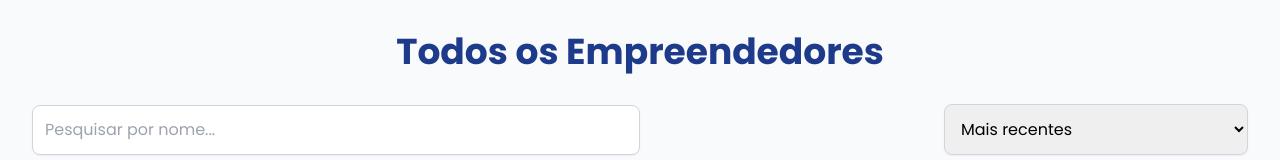
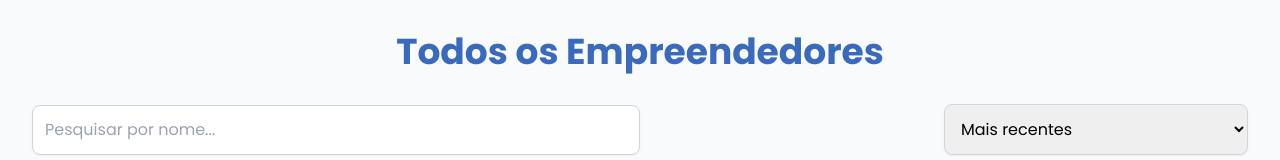
Before and after one commit to trampolim2024/trampolim_client-react, a React (Vite) app: page /all-enterprisings in a window 1280 px wide. Shown: the top 160 px of the page. Built offline with nearby package versions, Linux system fonts and the light colour scheme; no server answers.

Commit message:
feat: new colors

```diff
--- a/src/pages/AllAppraisers.jsx
+++ b/src/pages/AllAppraisers.jsx
@@ -53,7 +53,7 @@
     <main className="min-h-screen bg-gray-50 p-8">
       <div className="max-w-7xl mx-auto">
         {/* Título */}
-        <h1 className="text-4xl font-bold text-blue-900 mb-8 text-center">
+        <h1 className="text-4xl font-bold text-blue mb-8 text-center">
           Todos os Avaliadores
         </h1>
 
--- a/src/pages/AllEnterprisings.jsx
+++ b/src/pages/AllEnterprisings.jsx
@@ -53,7 +53,7 @@
     <main className="min-h-screen bg-gray-50 p-8">
       <div className="max-w-7xl mx-auto">
         {/* Título */}
-        <h1 className="text-4xl font-bold text-blue-900 mb-8 text-center">
+        <h1 className="text-4xl font-bold text-blue mb-8 text-center">
           Todos os Empreendedores
         </h1>
 
```
